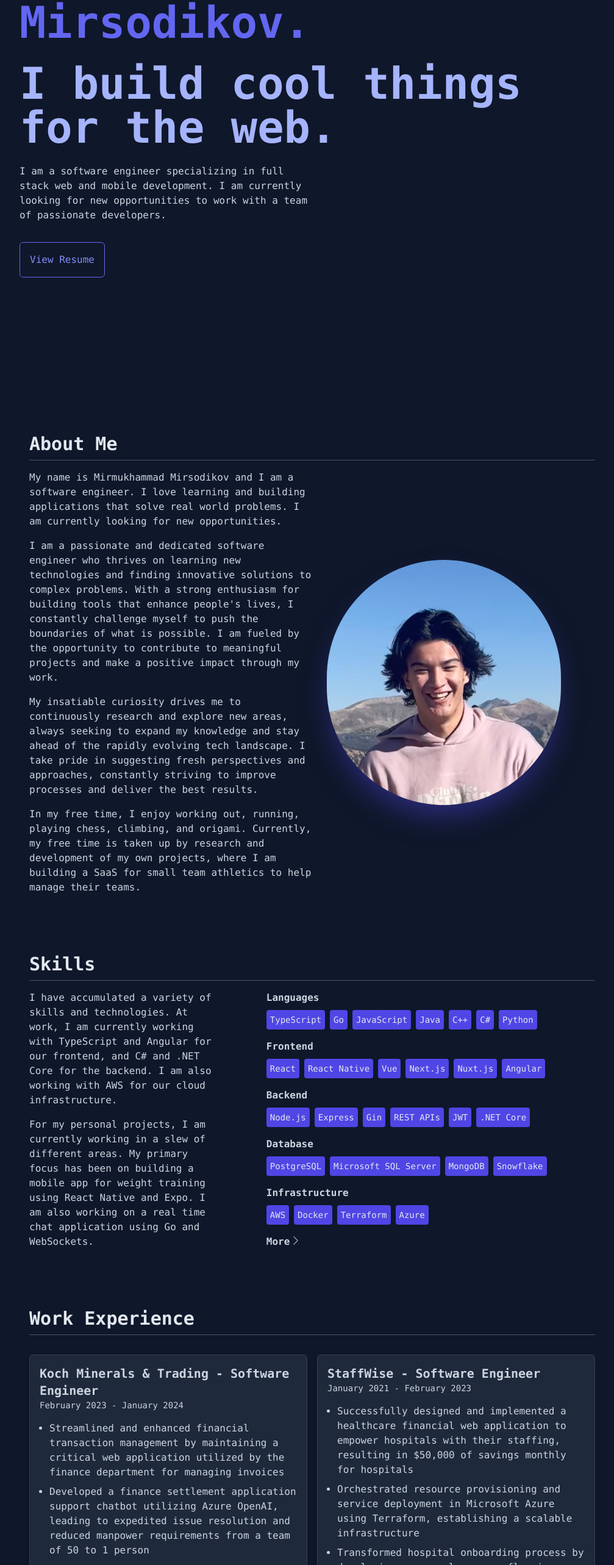
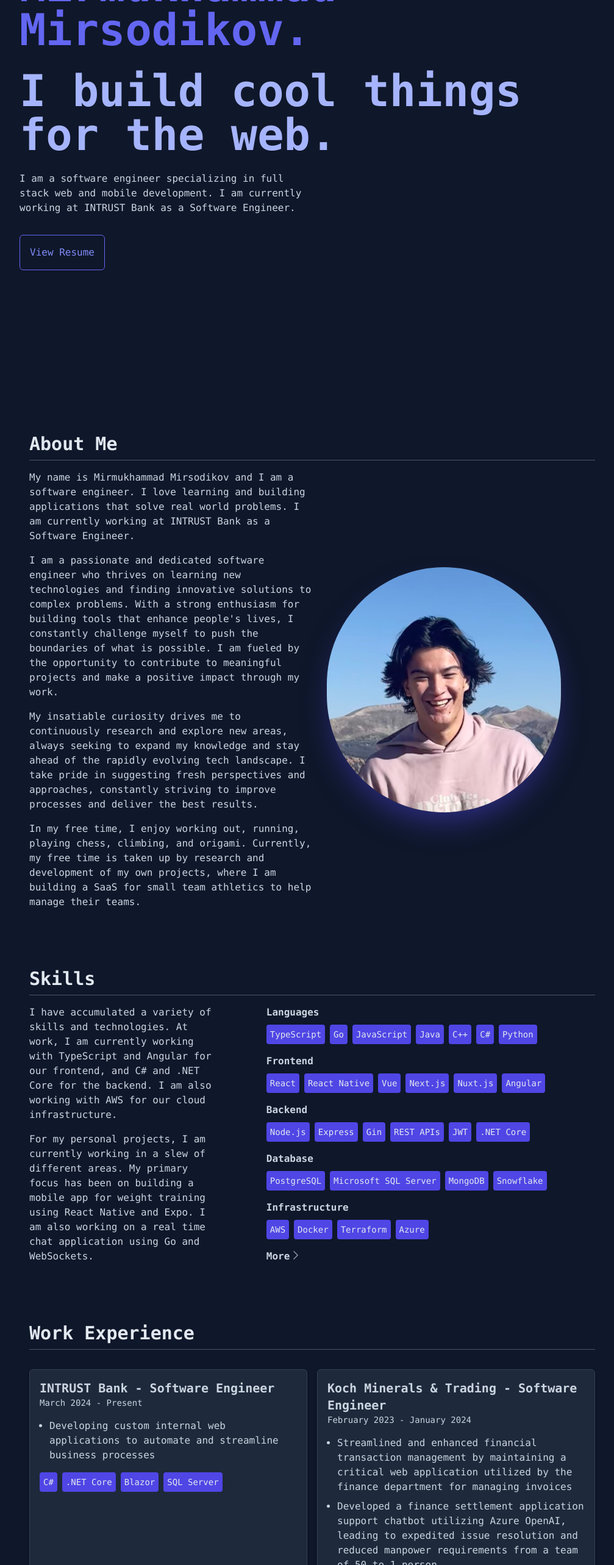
Before and after one commit to mir-mirsodikov/www.mmir.dev, a Next.js app: page / in a window 1280 px wide. Shown: the part 234-2800 px from the top of the page at 61% size, without its empty margins (128-1135 px from the left). Built offline with nearby package versions, Linux system fonts and the light colour scheme.

Commit message:
Updated with most recent job

```diff
--- a/app/page.tsx
+++ b/app/page.tsx
@@ -59,8 +59,7 @@ export default function Home() {
             className="mt-6 text-slate-300 lg:w-1/2 "
           >
             I am a software engineer specializing in full stack web and mobile
-            development. I am currently looking for new opportunities to work
-            with a team of passionate developers.
+            development. I am currently working at INTRUST Bank as a Software Engineer.
           </motion.p>
           <motion.a
             initial={{ y: 50, opacity: 0 }}
--- a/assets/experience.json
+++ b/assets/experience.json
@@ -1,4 +1,18 @@
 [
+  {
+    "company": "INTRUST Bank",
+    "title": "Software Engineer",
+    "employmentDates": "March 2024 - Present",
+    "description": [
+      "Developing custom internal web applications to automate and streamline business processes"
+    ],
+    "skills": [
+      "C#",
+      ".NET Core",
+      "Blazor",
+      "SQL Server"
+    ]
+  },
   {
     "company": "Koch Minerals & Trading",
     "title": "Software Engineer",
--- a/components/sections/About.tsx
+++ b/components/sections/About.tsx
@@ -10,7 +10,7 @@ export function About() {
           <p>
             My name is Mirmukhammad Mirsodikov and I am a software engineer. I
             love learning and building applications that solve real world
-            problems. I am currently looking for new opportunities.
+            problems. I am currently working at INTRUST Bank as a Software Engineer.
           </p>
           <p>
             I am a passionate and dedicated software engineer who thrives on
--- a/components/sections/Contact.tsx
+++ b/components/sections/Contact.tsx
@@ -5,8 +5,8 @@ export function Contact() {
   return (
     <Section id="contact" title="Contact">
       <p className="text-slate-300 lg:w-3/4 lg:mx-auto mt-8">
-        I am currently seeking new opportunities. I always welcome new
-        connections and learning about potential opportunities. If you have any
+        Although I am not currently looking for new opportunities, I am always
+        interested in networking and meeting new people. If you have any
         questions or would like to get in touch, feel free to reach out to me at{' '}
         <a
           href="mailto:mirsodikov.mir@gmail.com"
@@ -14,7 +14,7 @@ export function Contact() {
         >
           mirsodikov.mir@gmail.com
         </a>
-        . I enjoy meeting new people and exploring possibilities. You can also
+        . You can also
         find me on the platforms below.
       </p>
       <div className="flex flex-row justify-center space-x-2 mt-4">
```
Also changed, not shown: 1 other file (tests, documents, lock files or other folders).
